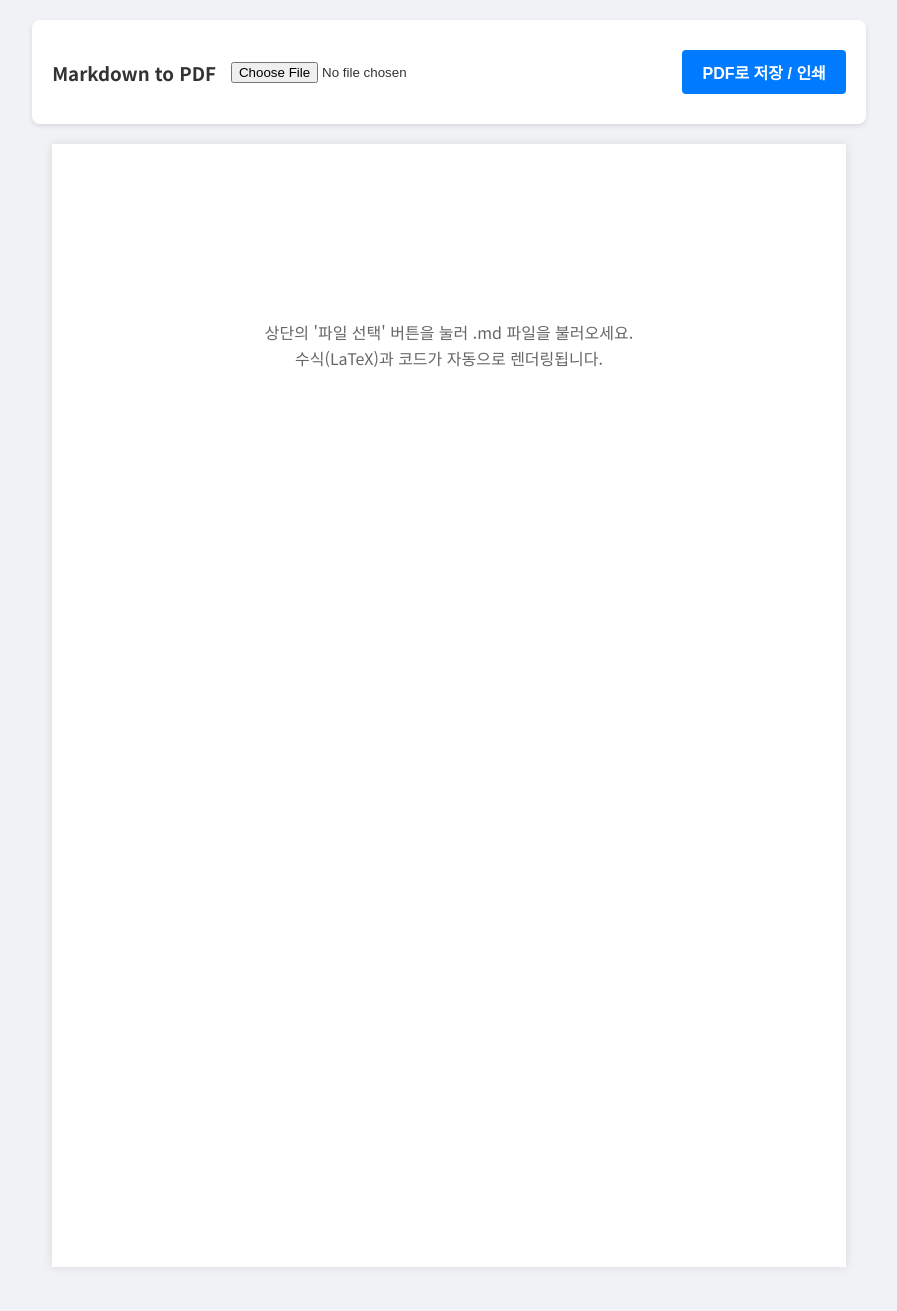
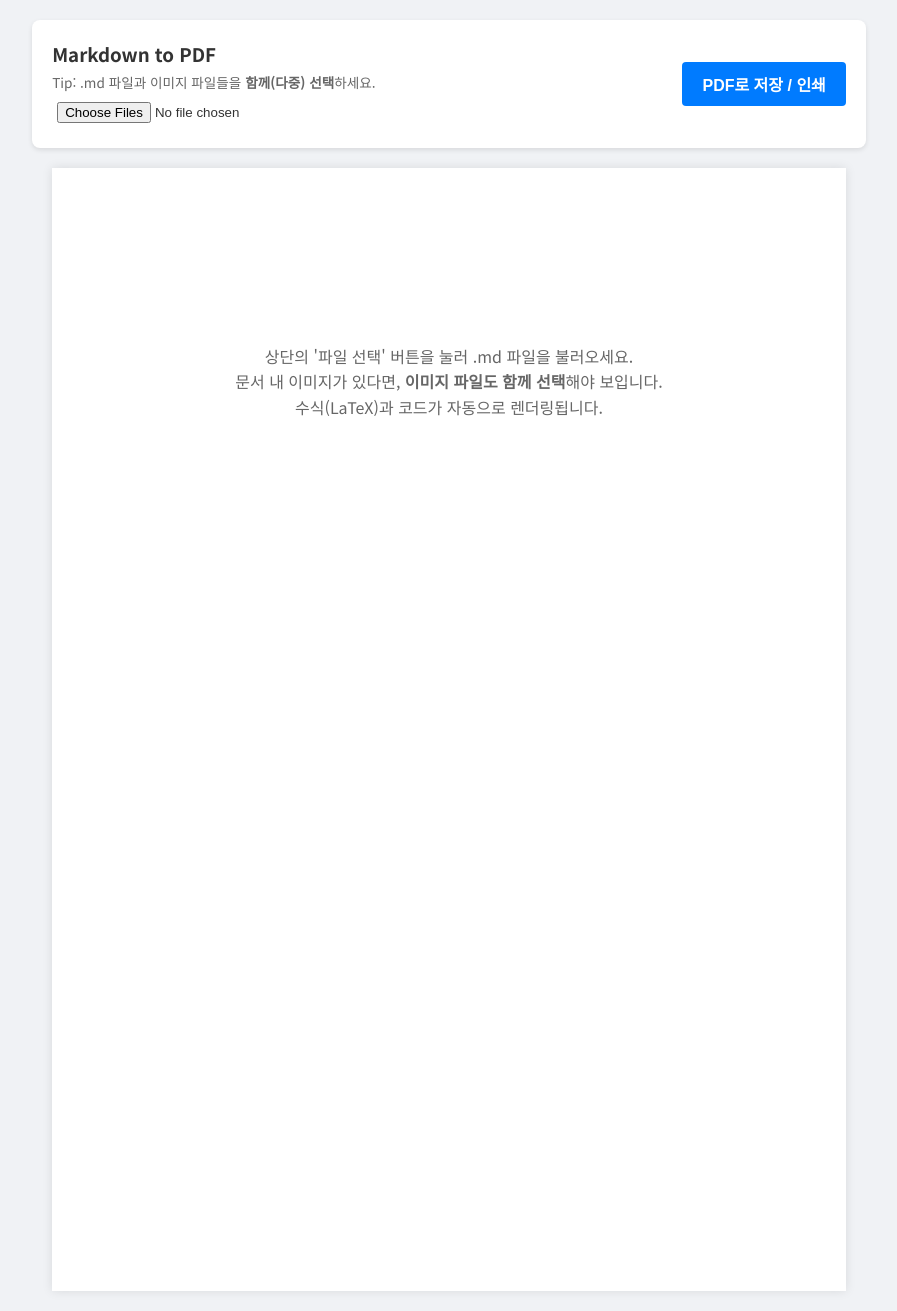
Before and after one commit to Gihak111/Gihak111.github.io, a Jekyll site: the page plus/md_to_pdf_another_css.html, which Jekyll copies as it is, in a window 1280 px wide. Shown: the whole page, without its empty margins (191-1088 px from the left). Built offline with Jekyll 4.4.1, drawn with Linux system fonts in a browser that asks for light colours; nearby versions of some CDN libraries; before the commit the page ends 1287 px from its top, so only the background shows below that.

Commit message:
Update md_to_pdf_another_css.html

```diff
--- a/plus/md_to_pdf_another_css.html
+++ b/plus/md_to_pdf_another_css.html
@@ -37,8 +37,17 @@
 
         .file-input-wrapper {
             display: flex;
-            gap: 10px;
-            align-items: center;
+            flex-direction: column; /* 안내 문구를 위해 세로 정렬로 살짝 변경 */
+            gap: 5px;
+        }
+
+        .file-input-wrapper h3 {
+            margin: 0;
+        }
+
+        .file-input-wrapper small {
+            color: #666;
+            font-size: 0.85em;
         }
 
         input[type="file"] {
@@ -159,7 +168,8 @@
     <div class="controls">
         <div class="file-input-wrapper">
             <h3>Markdown to PDF</h3>
-            <input type="file" id="fileInput" accept=".md,.txt">
+            <small>Tip: .md 파일과 이미지 파일들을 <strong>함께(다중) 선택</strong>하세요.</small>
+            <input type="file" id="fileInput" accept=".md,.txt,.png,.jpg,.jpeg,.gif,.webp,.svg" multiple>
         </div>
         <button onclick="window.print()">PDF로 저장 / 인쇄</button>
     </div>
@@ -167,6 +177,7 @@
     <div id="content" class="page-container markdown-body">
         <p style="color: #666; text-align: center; margin-top: 100px;">
             상단의 '파일 선택' 버튼을 눌러 .md 파일을 불러오세요.<br>
+            문서 내 이미지가 있다면, <strong>이미지 파일도 함께 선택</strong>해야 보입니다.<br>
             수식(LaTeX)과 코드가 자동으로 렌더링됩니다.
         </p>
     </div>
@@ -176,32 +187,64 @@
         const contentDiv = document.getElementById('content');
 
         fileInput.addEventListener('change', (event) => {
-            const file = event.target.files[0];
-            if (!file) return;
+            const files = Array.from(event.target.files);
+            if (files.length === 0) return;
+
+            // 1. Markdown 파일 식별 (.md 또는 .txt)
+            const mdFile = files.find(file => file.name.endsWith('.md') || file.name.endsWith('.txt'));
+
+            if (!mdFile) {
+                alert("Markdown (.md) 파일을 선택해야 합니다.");
+                return;
+            }
+
+            // 2. 이미지 파일 매핑 (파일명 -> Blob URL)
+            const imageMap = new Map();
+            files.forEach(file => {
+                if (file.type.startsWith('image/')) {
+                    // 브라우저 보안상 로컬 경로는 차단되므로, Blob URL 생성
+                    imageMap.set(file.name, URL.createObjectURL(file));
+                }
+            });
 
             const reader = new FileReader();
 
             reader.onload = (e) => {
-                const markdownText = e.target.result;
+                let markdownText = e.target.result;
 
-                // 1. Markdown을 HTML로 변환
-                // marked 설정: 마크다운 파싱 시 줄바꿈 등 처리
+                // 3. Markdown 텍스트 내 이미지 경로 치환
+                // 예: ![alt](./5.png) -> ![alt](blob:http://...)
+                imageMap.forEach((blobUrl, fileName) => {
+                    // 정규식 설명:
+                    // \(: Markdown 이미지 문법 시작 괄호
+                    // ([^)]*\/)?: 경로 앞에 폴더명이 있을 수도 있고 없을 수도 있음 (예: images/5.png 또는 그냥 5.png)
+                    // fileName: 실제 파일명
+                    // \): 닫는 괄호
+                    // 'g': 문서 전체에서 찾기
+
+                    // 특수문자 이스케이프 처리
+                    const escapedFileName = fileName.replace(/[.*+?^${}()|[\]\\]/g, '\\$&');
+
+                    // (./파일명), (파일명), (폴더/파일명) 등을 모두 찾아서 Blob URL로 교체
+                    const regex = new RegExp(`\\(([^)]*\\/)?${escapedFileName}\\)`, 'g');
+                    markdownText = markdownText.replace(regex, `(${blobUrl})`);
+                });
+
+                // 4. Markdown을 HTML로 변환
                 marked.setOptions({
                     breaks: true,
                     gfm: true
                 });
 
-                // HTML 변환
                 const rawHtml = marked.parse(markdownText);
                 contentDiv.innerHTML = rawHtml;
 
-                // 2. 코드 하이라이팅 적용
+                // 5. 코드 하이라이팅 적용
                 document.querySelectorAll('pre code').forEach((el) => {
                     hljs.highlightElement(el);
                 });
 
-                // 3. LaTeX 수식 렌더링 (MathJax)
-                // 내용이 변경되었으므로 MathJax에게 다시 스캔하도록 요청
+                // 6. LaTeX 수식 렌더링 (MathJax)
                 if (window.MathJax) {
                     MathJax.typesetPromise([contentDiv]).then(() => {
                         console.log('MathJax rendering complete');
```
Also changed, not shown: other parts of plus/md_to_pdf_another_css.html (+2 -2 lines).
